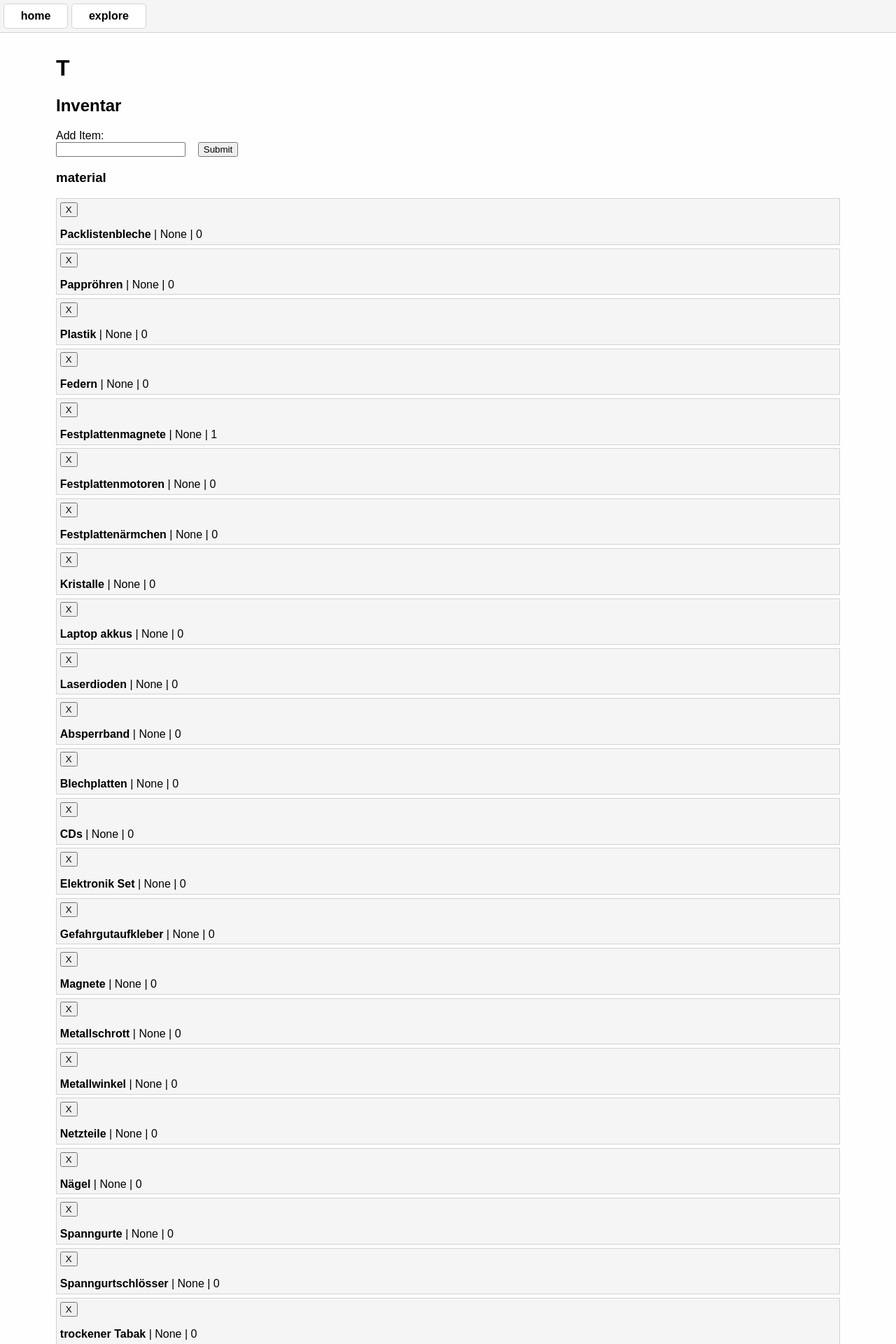
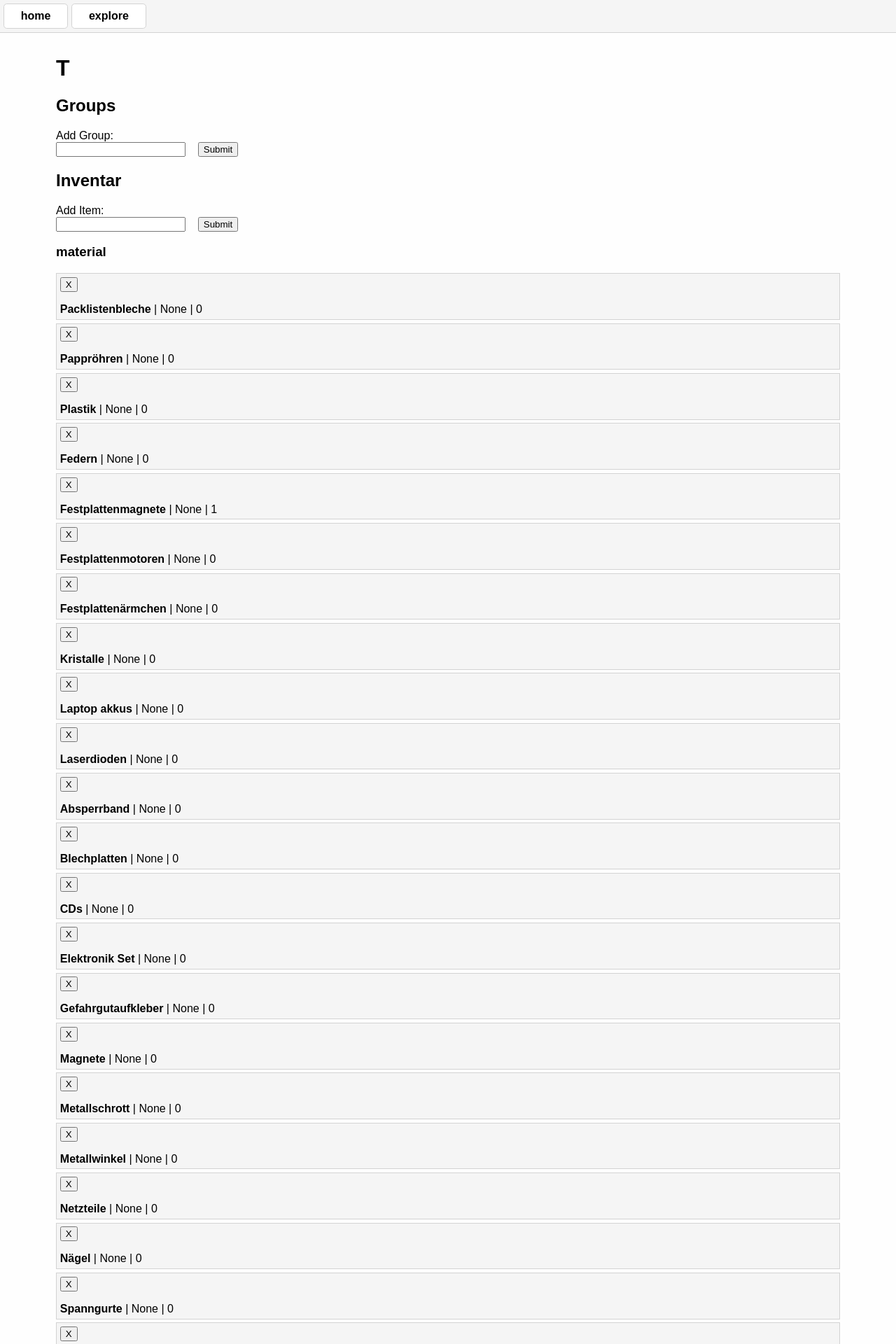
Before and after one commit to 3DprinterStuff/RessouceSharing, a Flask app: page /actors/T in a window 1280 px wide. Shown: the top 1920 px of the page at 70% size. Run offline with Flask 2, Linux system fonts and the light colour scheme.

Commit message:
added rudimentary groups

```diff
--- a/client.py
+++ b/client.py
@@ -45,6 +45,62 @@ def deleteQuery(user_id):
 
     user.desires.remove(toRemove)
     store()
+    return redirect("actors/%s"%(user_id), code=302)
+
+@app.route("/actors/<user_id>/addGroup",methods = ['GET'])
+def addGroupForm(user_id):
+    if not user_id in server.users:
+        return "user not found", 404
+    user = server.users[user_id]
+
+    return "<form>form</form>"
+
+@app.route("/actors/<user_id>/addGroup",methods = ['POST'])
+def addGroup(user_id):
+    if not user_id in server.users:
+        return "user not found", 404
+    user = server.users[user_id]
+
+    user.groups.append(serverLib.Group(request.form.get("name")))
+    store()
+
+    return redirect("actors/%s"%(user_id), code=302)
+
+@app.route("/actors/<user_id>/group/<group_id>",methods = ['GET'])
+def viewGroup(user_id,group_id):
+    if not user_id in server.users:
+        return "user not found", 404
+    user = server.users[user_id]
+
+    groupFound = None
+    for group in user.groups:
+        if group.name == group_id:
+            groupFound = group
+            break
+
+    if not groupFound:
+        return "group not found", 404
+
+    return render_template('group.html',user=user,group=groupFound)
+
+@app.route("/actors/<user_id>/deleteGroup",methods = ['POST'])
+def deleteGroup(user_id):
+    if not user_id in server.users:
+        return "user not found", 404
+    user = server.users[user_id]
+
+    name = request.form.get("name")
+
+    toKill = None
+    for group in user.groups:
+        if group.name == name:
+            toKill = group
+            break
+    if toKill:
+        user.groups.remove(toKill)
+
+    store()
+
     return redirect("actors/%s"%(user_id), code=302)
 
 @app.route("/actors/<user_id>/deleteItem",methods = ['POST'])
--- a/server.py
+++ b/server.py
@@ -2,6 +2,12 @@ import json
 from flask import Flask,request,redirect
 
 app = Flask(__name__)
+
+class Group(object):
+    def __init__(self,name):
+        self.name = name
+        self.members = ["test1","test2"]
+        self.secretary = None
 
 class Instance(object):
     counter = 0
@@ -28,6 +34,7 @@ class Actor(object):
         self.desires = []
         self.inventory = []
         self.places = []
+        self.groups = []
         self.contacts = []
         self.compartments = []
         self.id = name
@@ -251,6 +258,10 @@ class Server(object):
                  for rawCompartment in rawUser["compartments"]:
                      user.compartments.append(Compartment(rawCompartment["name"]))
 
+             if "groups" in rawUser:
+                 for rawGroup in rawUser["groups"]:
+                     user.groups.append(Group(rawGroup["name"]))
+
      def store(self,dataset):
          rawData = {}
          rawData["actors"] = []
@@ -259,10 +270,16 @@ class Server(object):
              rawUser["name"] = actor.name
              rawUser["inventory"] = []
              rawUser["desires"] = []
+             rawUser["groups"] = []
              if actor.compartments:
                  rawUser["compartments"] = []
                  for compartment in actor.compartments:
                      rawUser["compartments"].append({"name":compartment.name})
+
+             for group in actor.groups:
+                 rawGroup = {}
+                 rawGroup["name"] = group.name
+                 rawUser["groups"].append(rawGroup)
 
              for item in actor.inventory:
                  rawItem = {}
--- a/templates/actorOverview.html
+++ b/templates/actorOverview.html
@@ -3,6 +3,20 @@
 {% block content %}
 
 <h1>{{user.name}}</h1>
+<h2>Groups</h2>
+Add Group: <form method="POST" action="/actors/{{user.name}}/addGroup"> <input name="name"/> <input type="submit"></form>
+<ul>
+  {% for group in user.groups %}
+  <li>
+   <form method="POST" action="/actors/{{user.name}}/deleteGroup">
+    <input name="name" value="{{group.name}}" type="hidden"/>
+    <input value="X" type="submit" title="delete group"/>
+   </form>
+   <a href="/actors/{{user.name}}/group/{{group.name}}">{{group.name}}</a>
+  </li>
+  {% endfor %}
+</ul>
+
 <h2>Inventar</h2>
 Add Item: <form method="POST" action="/actors/{{user.name}}/addItem"> <input name="name"/> <input type="submit"></form>
 <ul id="userInventory">
--- /dev/null
+++ b/templates/group.html
@@ -0,0 +1,6 @@
+{% extends "basic.html" %}
+
+{% block content %}
+
+<h1>{{group.name}}</h1>
+{% endblock %}
```
